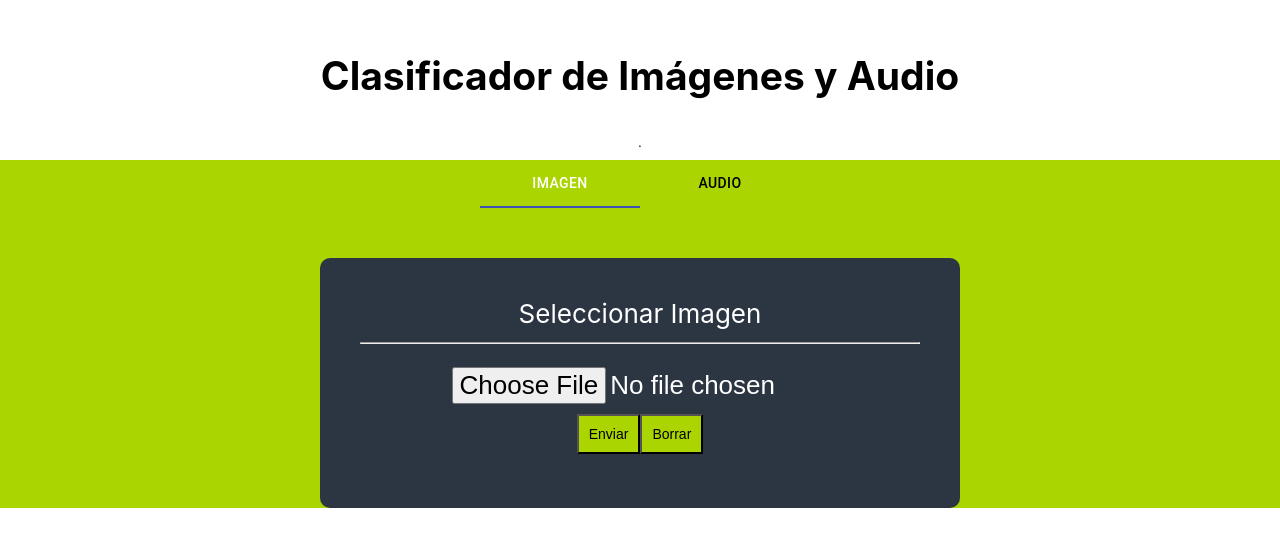
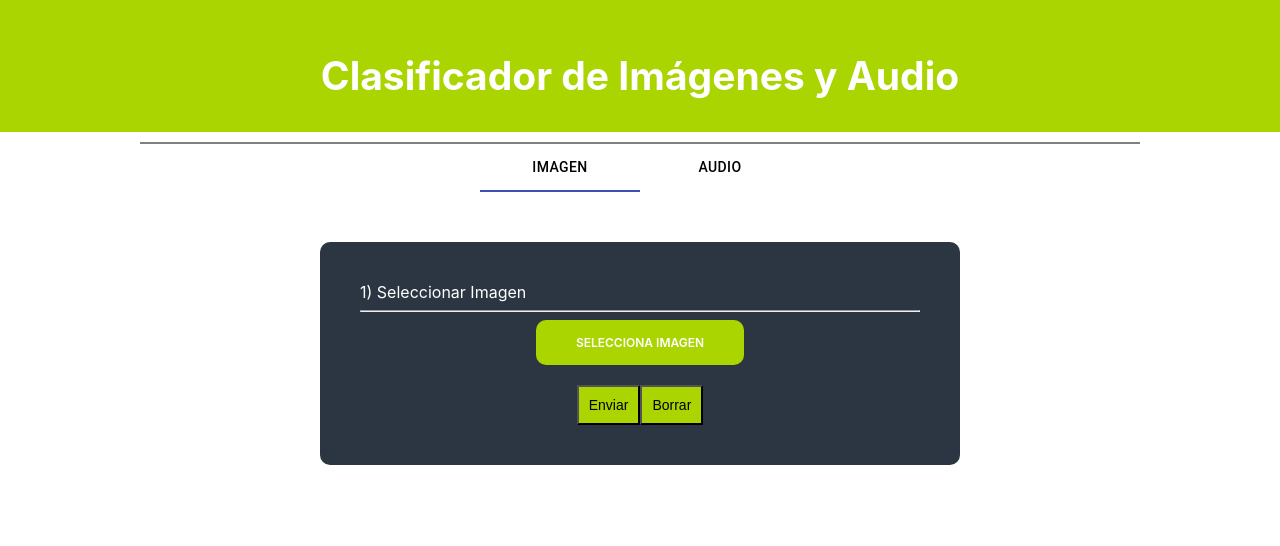
Before and after one commit to jesuslas/google-cloud-concept, a React (Create React App) app in the folder client/: page /image in a window 1280 px wide. Shown: the top 546 px of the page. Built offline with nearby package versions, Linux system fonts and the light colour scheme.

Commit message:
se arregla el formato

```diff
--- a/client/package.json
+++ b/client/package.json
@@ -59,5 +59,7 @@
     "husky": "^3.0.3",
     "prettier": "1.14.2"
   },
-  "engines" : { "node" : ">=10.16.3" }
+  "engines": {
+    "node": ">=10.16.3"
+  }
 }
--- a/client/src/App.css
+++ b/client/src/App.css
@@ -1,5 +1,8 @@
 .App {
   text-align: center;
+  display: flex;
+  flex-direction: column;
+  align-items: center;
 }
 
 .App-logo {
@@ -14,9 +17,9 @@
 }
 
 .App-header {
-  background-color: #ffffff;
+  background-color: #aad500;
   padding-top: 20px;
-  min-height: 100vh;
+  min-height: 10vh;
   display: flex;
   flex-direction: column;
   align-items: center;
@@ -111,7 +114,7 @@ form button {
   color:black !important;
 }
 .MuiTab-textColorPrimary.Mui-selected{
-  color:white !important;
+  color:black !important;
 }
 
 .displayResults{
@@ -122,8 +125,45 @@ form button {
   max-width: 450px;
 }
 h2{
-  color:black
+  color:white
 }
 .dividerHeader{
-  border-bottom: 1px solid black;
+  background-color: gray;
+  height: 2px;
+  width: 1000px;
+  margin-top: 10px;
+  }
+  .text,.input{
+    color: white;
+    padding-bottom: 20px;
+  }
+.title{
+  color: white;
+  text-align: left;
 }
+  input[type="file"] {
+    width: 0.1px;
+    height: 0.1px;
+    opacity: 0;
+    overflow: hidden;
+    position: absolute;
+    z-index: -1;
+    }
+    label[for="inputFile"] {
+      font-size: 12px;
+      font-weight: 600;
+      color: #fff;
+      background-color: #aad500;
+      display: inline-block;
+      transition: all .5s;
+      cursor: pointer;
+      padding: 15px 40px !important;
+      text-transform: uppercase;
+      width: fit-content;
+      text-align: center;
+      margin-bottom: 20px;
+      border-radius: 10px
+      }
+  .buttonActions{
+    padding-bottom: 20px;
+  }
--- a/client/src/App.js
+++ b/client/src/App.js
@@ -5,17 +5,19 @@ import "./App.css";
 
 function App() {
   return (
-    <div className="App">
+    <>
       <header className="App-header">
         <h2>Clasificador de Imágenes y Audio</h2>
-        <hr className="dividerHeader"/>
+      </header>
+      <div className="App">
+        <div className="dividerHeader" />
         <Router>
           <Switch>
             <TabsRouter />
           </Switch>
         </Router>
-      </header>
-    </div>
+      </div>
+    </>
   );
 }
 
--- a/client/src/compoents/form.image.js
+++ b/client/src/compoents/form.image.js
@@ -18,7 +18,6 @@ function FormImage() {
     try {
       let _result = await getImageInfo(file);
       _result = await _result.json();
-      console.log("result", _result);
       setObjects(_result.objects);
       setFaces(_result.faces);
       setExplicitContent(_result.detections);
@@ -31,7 +30,7 @@ function FormImage() {
       <Grid item xs={3} />
       <Grid item xs={6}>
         <div className="container">
-          <div>Seleccionar Imagen</div>
+          <div className="title"> 1) Seleccionar Imagen</div>
 
           <hr />
 
@@ -47,6 +46,7 @@ function FormImage() {
             </Grid>
             <Grid item xs={12}>
               <input
+                id="inputFile"
                 type="file"
                 accept="image/*"
                 onChange={e => {
@@ -54,7 +54,11 @@ function FormImage() {
                   setFile(files);
                 }}
                 capture="camera"
+                className="input"
               />
+              <label htmlFor="inputFile">
+                {file ? file[0].name : "Selecciona Imagen"}
+              </label>
             </Grid>
             <Grid item xs={12}>
               <button type="submit" onClick={() => sendImage(file)}>
@@ -71,15 +75,21 @@ function FormImage() {
               </button>
             </Grid>
           </Grid>
+
+          <Grid item xs={12}>
+            {objects.length || faces.length ? (
+              <>
+                <div className="title"> 1) Análisis de Imagen</div>
+                <hr />
                 <Grid container justify="center">
-            <Grid item xs={2} className="displayResults">
+                  <Grid item xs={2} className="displayResults title">
                     <ul>
                       {objects.map((item, i) => (
                         <li key={i}>{item}</li>
                       ))}
                     </ul>
                   </Grid>
-            <Grid item xs={5} className="displayResults">
+                  <Grid item xs={5} className="displayResults title">
                     <ul>
                       {faces.map((item, i) => (
                         <li key={i}>
@@ -87,16 +97,19 @@ function FormImage() {
                             <li>{item.faceNum}</li>
                             <li>Probabilidad Alegría: {item.joyLikelihood}</li>
                             <li>Probabilidad de ira: {item.angerLikelihood}</li>
-                      <li>Probabilidad de tristeza: {item.sorrowLikelihood}</li>
                             <li>
-                        Probabilidad de sorpresa: {item.surpriseLikelihood}
+                              Probabilidad de tristeza: {item.sorrowLikelihood}
+                            </li>
+                            <li>
+                              Probabilidad de sorpresa:{" "}
+                              {item.surpriseLikelihood}
                             </li>
                           </ul>
                         </li>
                       ))}
                     </ul>
                   </Grid>
-            <Grid item xs={5} className="displayResults">
+                  <Grid item xs={5} className="displayResults title">
                     {explicitContent.adult && (
                       <ul>
                         <li>Adulto: {explicitContent.adult}</li>
@@ -108,6 +121,11 @@ function FormImage() {
                     )}
                   </Grid>
                 </Grid>
+              </>
+            ) : (
+              "  "
+            )}
+          </Grid>
         </div>
       </Grid>
       <Grid item xs={3} />
--- a/client/src/compoents/form.voice.js
+++ b/client/src/compoents/form.voice.js
@@ -3,7 +3,7 @@ import { getAudioInfo } from "../services/service.apiAudio";
 import { Grid } from "@material-ui/core";
 
 function FormImage() {
-  const [file, setFile] = useState([]);
+  const [file, setFile] = useState(undefined);
   const [result, setResult] = useState([]);
   // const [currentDay, setCurrentDay] = useState([]);
   const clear = () => {
@@ -25,13 +25,12 @@ function FormImage() {
       <Grid item xs={3} />
       <Grid item xs={6}>
         <div className="container">
-          <div>Seleccionar Audio</div>
-
+          <div className="title"> 1) Seleccionar Audio</div>
           <hr />
-
           <Grid container>
             <Grid item xs={12}>
               <input
+                id="inputFile"
                 type="file"
                 accept="audio/*"
                 onChange={e => {
@@ -40,34 +39,47 @@ function FormImage() {
                 }}
                 capture="microphone"
               />
+              <label htmlFor="inputFile">
+                {file ? file[0].name : "Subir Archivo"}
+              </label>
             </Grid>
-            <Grid item xs={12}>
+            <Grid item xs={12} className="buttonActions">
               <button type="submit" onClick={() => sendImage(file)}>
                 Send
               </button>
               <button onClick={() => clear()}>Clear</button>
             </Grid>
-            <Grid item xs={12}>
+            <Grid item xs={12} className="text">
               {result.details && result.details}
-              {!result.details && result.transcription && result.transcription}
+              {!result.details &&
+                result.transcription && (
+                  <>
+                    <div className="title"> 2) Transcripción de Audio</div>
+                    <hr />
+                    {result.transcription}
+                  </>
+                )}
             </Grid>
-            <Grid item xs={12}>
+            <Grid item xs={12} className="text">
+              {!result.details &&
+                result.sentiment && (
+                  <>
+                    <div className="title"> 3) Análisis del Texto</div>
+                    <hr />
                     <Grid container>
                       <Grid item xs={6}>
                         {!result.details &&
                           result.sentiment && (
                             <>
-                        <hr />
                               Sentimiento escore -1 al 1
                               <p>{result.sentiment.score}</p>
                             </>
                           )}
                       </Grid>
-                <Grid item xs={6}>
+                      <Grid item xs={6} className="text">
                         {!result.details &&
                           result.entities && (
                             <>
-                        <hr />
                               Entidades
                               <ul>
                                 {result.entities.map((ent, i) => (
@@ -78,6 +90,8 @@ function FormImage() {
                           )}
                       </Grid>
                     </Grid>
+                  </>
+                )}
             </Grid>
           </Grid>
         </div>
--- a/client/src/compoents/tabsrouter.js
+++ b/client/src/compoents/tabsrouter.js
@@ -99,7 +99,7 @@ function TabsRouter(props) {
 
 const useStyles = makeStyles(() => ({
   root: {
-    backgroundColor: "#aad500",
+    backgroundColor: "#ffff",
     flexGrow: 1
   },
   shadowTabs: {
```
Also changed, not shown: 1 other file (tests, documents, lock files or other folders). Lines whose indentation alone changed are shown as unchanged.
